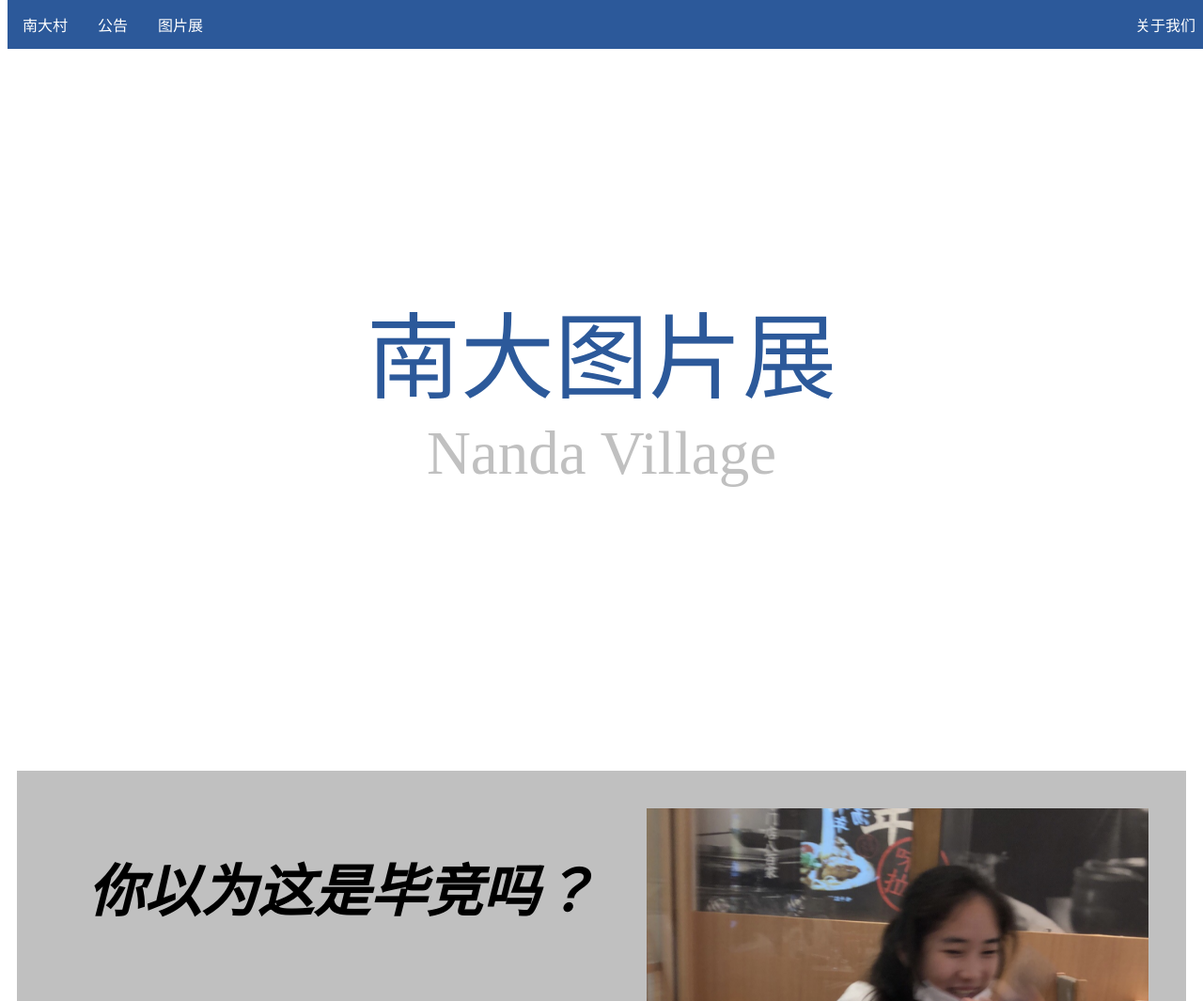
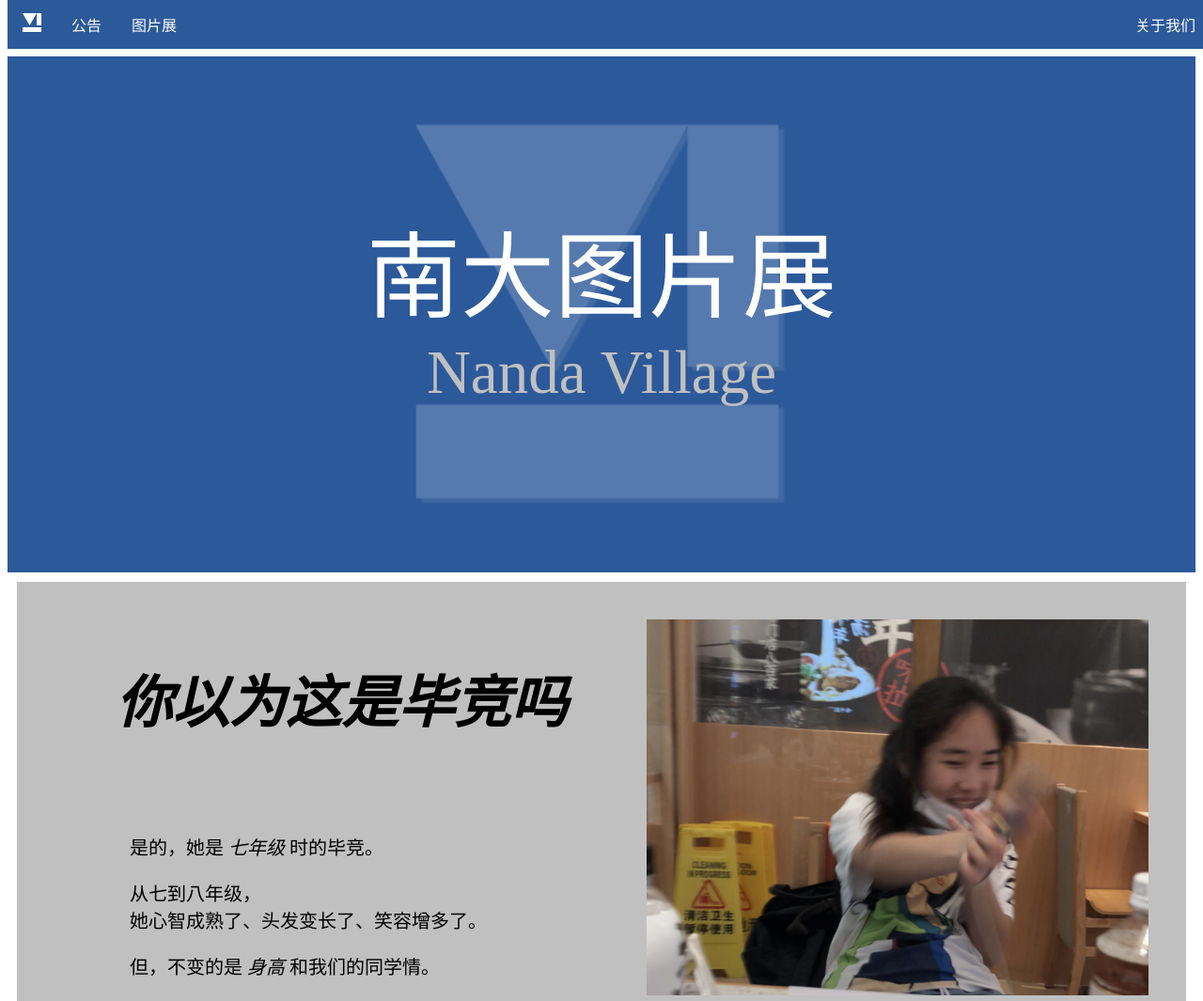
Before and after one commit to nda-sz/nda-sz.github.io, a plain HTML site: page picshow.html in a window 1280 px wide. Shown: the top 1065 px of the page at 94% size. Drawn offline with nearby package versions, Linux system fonts and the light colour scheme.

Commit message:
Add files via upload

```diff
--- a/about.html
+++ b/about.html
@@ -12,6 +12,8 @@
             margin-bottom: 100px;
         }
     </style>
+    <link rel="shortcut icon" href="favicon.ico">
+    <script src="https://apps.bdimg.com/libs/jquery/2.1.4/jquery.min.js"></script>
     <script src="content.js"></script>
 </head>
 
@@ -23,7 +25,7 @@
     <p class="font-mainTitle"><b><i>你好,</i></b></p>
     <p style="margin-bottom:200px;" class="font-text">
         我们是南大村，一个学生学习集体<br>
-        我们的目标是达到更好的自己
+        我们的目标是为未来的自己奋斗
     </p>
     <p style="color:gray">
         联系方式：XXXXXXX(XX)XX学校 X年2班 CY、XSH、LDX<br><br><br>
@@ -31,7 +33,6 @@
 </div>
 
 <script>
-    setMenu();
 </script>
 
 </body>
--- a/content.js
+++ b/content.js
@@ -1,23 +1,3 @@
-function setMenu () {
-    var element = document.getElementById("menu");
-    if (element) {
-        element.innerHTML = "\
-            <li class=\"li-menu\"><a class=\"a-menu\" href=\"index.html\">南大村</a></li>\
-            <li class=\"li-menu\"><a class=\"a-menu\" href=\"notice.html\">公告</a></li>\
-            <li class=\"li-menu\"><a class=\"a-menu\" href=\"picshow.html\">图片展</a></li>\
-            <li class=\"li-right\"><a class=\"a-menu\" href=\"about.html\">关于我们</a></li>"
-    }
-}
-
-function setMain (first, sub) {
-    var element = document.getElementById("main");
-    if (element) {
-        element.innerHTML = "\
-            <p class=\"font-mainTitle\">(first)</p>\
-            <p class=\"font-mainSub\">Nanda Village</p>".replace("(first)", first);
-    }
-}
-
 function setContent (topic, text, img) {
     var element = document.getElementById("contents");
     if (element) {
@@ -46,7 +26,6 @@ function setAd (topic, text, toBtn) {
             <a href=\"(toBtn)\">\
                 <button type=\"button\" class=\"learn\">了解更多</button>\
             </a>"   .replace("(toBtn)", toBtn) : "";
-
         element.innerHTML += "\
         <div class=\"ad\">\
             <p class=\"font-title\" style=\"text-align:center;\"><b><i>(topic)</i></b></p>\
@@ -58,3 +37,18 @@ function setAd (topic, text, toBtn) {
                 .replace("(btnHtml)", btnHtml);
     }
 }
+
+$(function(){
+    $("#menu").append("\
+        <li class=\"li-menu\"><a class=\"a-menu\" href=\"index.html\"><img class=\"nda\" src=\"NDA_white.svg\"></a></li>\
+        <li class=\"li-menu\"><a class=\"a-menu\" href=\"notice.html\">公告</a></li>\
+        <li class=\"li-menu\"><a class=\"a-menu\" href=\"picshow.html\">图片展</a></li>\
+        <li class=\"li-right\"><a class=\"a-menu\" href=\"about.html\">关于我们</a></li>");
+    mainx = $("#main");
+    mainx.css("height", window.innerWidth * 0.42875 + "px");
+    mainx.append("\
+                <p class=\"font-mainTitle\">(first)</p>\
+                <p class=\"font-mainSub\">Nanda Village</p>".replace("(first)", first));
+    $(".font-mainTitle").css("padding-top", window.innerWidth * 0.12 + "px");
+    $(".font-mainTitle").css("color", "white");
+})
--- a/page.css
+++ b/page.css
@@ -8,7 +8,8 @@ button.learn {
 }
 
 .font-mainTitle {
-    margin:0px;
+    margin:0;
+    padding-top:0;
     font-size:100px;
     color:#2C599A;
 }
@@ -44,8 +45,7 @@ button.learn {
     padding:10px;
     margin:10px;
 }
-
-@media (min-width: 1400px) {
+@media (min-width: 2240px) {
     .content {
         min-height:600px;
     }
@@ -53,7 +53,24 @@ button.learn {
         height:500px
     }
 }
-@media (min-width: 1180px) and (max-width: 1400px) {
+@media (min-width: 1760px) and (max-width: 2240px) {
+    .content {
+        min-height:600px;
+    }
+    .pic {
+        height:500px
+    }
+}
+@media (min-width: 1480px) and (max-width: 1760px) {
+    .content {
+        min-height:600px;
+    }
+    .pic {
+        height:500px
+    }
+}
+
+@media (min-width: 1150px) and (max-width: 1480px) {
     .font-title {
         font-size:60px;
     }
@@ -64,25 +81,14 @@ button.learn {
         height:400px
     }
 }
-@media (min-width: 1024px) and (max-width: 1180px) {
-    .font-title {
-        font-size:50px;
-    }
-    .content{
-        min-height:400px;
-    }
-    .pic {
-        height:300px
-    }
-}
-@media (max-width: 1024px) {
+
+@media (max-width: 1150px) {
     .pic {
         display:none;
     }
     .tinypic {
         height:600px;
     }
-
 }
 
 #menu {
@@ -114,6 +120,12 @@ li .a-menu:hover {
 
 #main {
     text-align:center;
-    margin-top:300px;
-    margin-bottom:300px;
+    background: url(bg.png);
+    background-size:100% 100%;
+    margin-top:60px;
 }
+
+.nda {
+    width:20px;
+    height:20px;
+}
--- a/picshow.html
+++ b/picshow.html
@@ -3,7 +3,9 @@
     <head>
         <meta charset="UTF-8">
         <title>南大村 | Nanda Village</title>
+        <link rel="shortcut icon" href="favicon.ico">
         <link rel="stylesheet" type="text/css" href="page.css">
+        <script src="https://apps.bdimg.com/libs/jquery/2.1.4/jquery.min.js"></script>
         <script src="content.js"></script>
     </head>
 
@@ -15,9 +17,8 @@
 <div id="contents"></div>
 
 <script>
-    setMenu();
-    setMain("南大图片展");
-    setContent("你以为这是毕竞吗？", "<p>是的，她是 <i>七年级</i> 时的毕竞。</p>\
+    first = "南大图片展";
+    setContent("你以为这是毕竞吗", "<p>是的，她是 <i>七年级</i> 时的毕竞。</p>\
         <p>从七到八年级，<br>她心智成熟了、头发变长了、笑容增多了。</p>\
         <p>但，不变的是 <i>身高</i> 和我们的同学情。</p>", "bijing.png")
 </script>
```
Also changed, not shown: index.html (+14 -2 lines), notice.html (+11 -2 lines), NDA_white.svg (added), bg.png (added), favicon.ico (added). Lines whose indentation alone changed are shown as unchanged.
